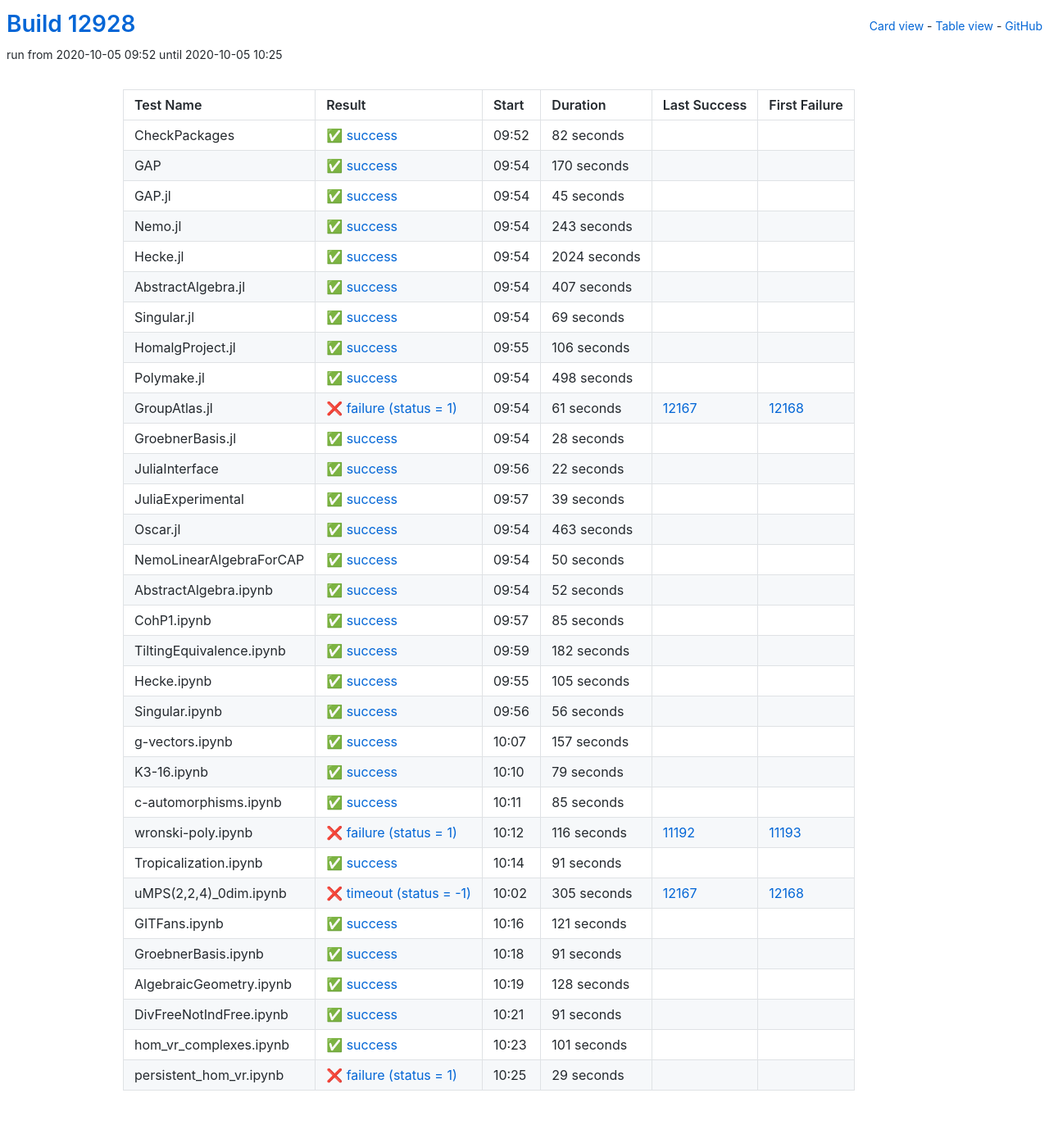
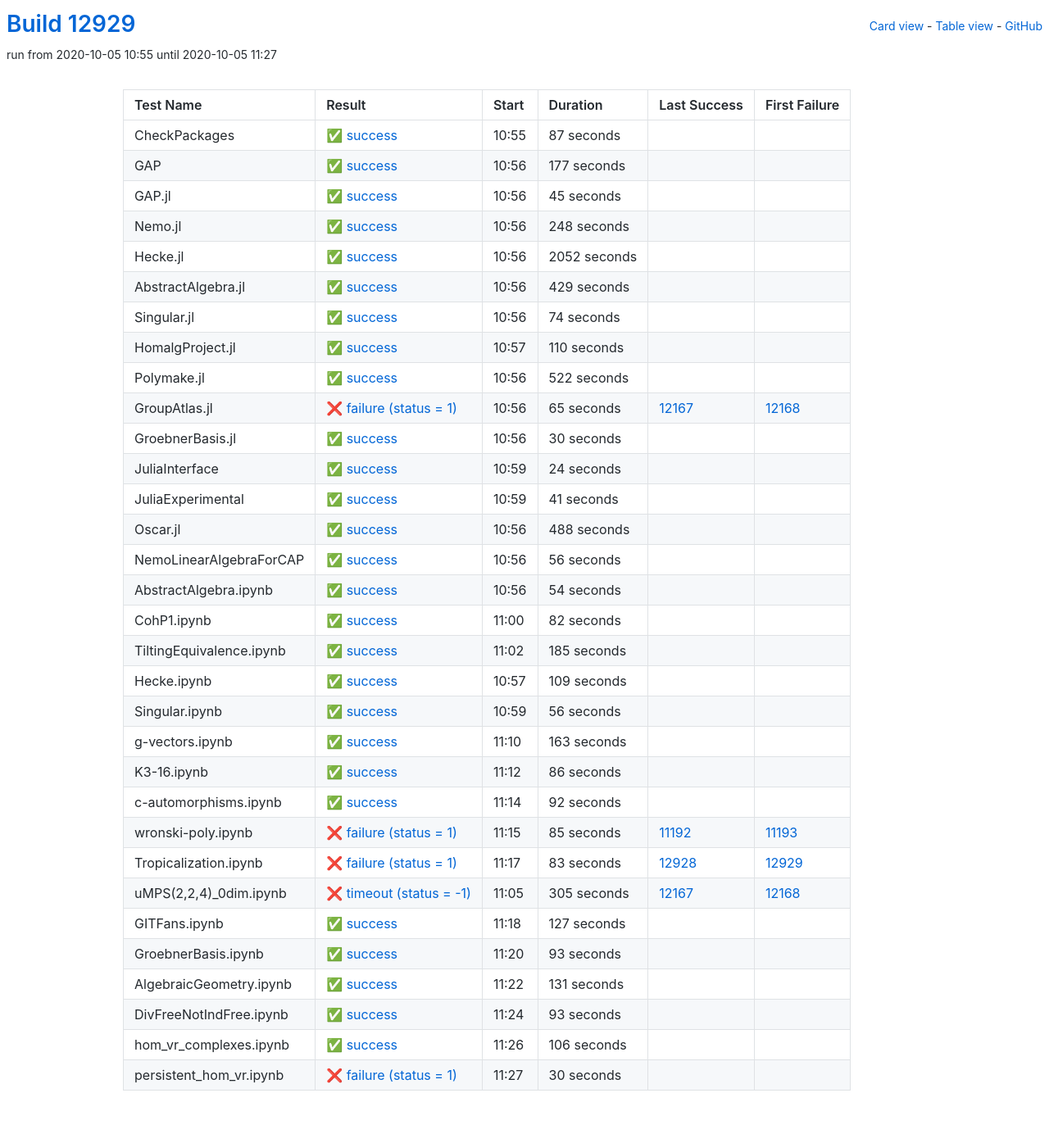
Before and after one commit to oscar-system/oscar-ci-status, a Jekyll site: the page built from table.html, in a window 1280 px wide. Shown: the whole page at 82% size. Built offline with Jekyll 4.4.1, drawn with Linux system fonts in a browser that asks for light colours.

Commit message:
Build #12929

```diff
--- a/_data/ci.yml
+++ b/_data/ci.yml
@@ -1,6 +1,6 @@
 ---
-build: 12928
-build_url: https://oscarci.mathematik.uni-kl.de/job/oscar/12928/
+build: 12929
+build_url: https://oscarci.mathematik.uni-kl.de/job/oscar/12929/
 job: oscar
 organization: oscar-system
 repo: oscar-ci-status
@@ -8,32 +8,32 @@
 tests:
 - name: CheckPackages
   id: checkpackages
-  log: https://oscarci.mathematik.uni-kl.de/job/oscar/12928/artifact/logs/build-12928/CheckPackages.log
-  start: 2020-10-05 09:52
+  log: https://oscarci.mathematik.uni-kl.de/job/oscar/12929/artifact/logs/build-12929/CheckPackages.log
+  start: 2020-10-05 10:55
   success: true
   exitcode: 0
   status: success
-  duration: 82
+  duration: 87
   last_success: false
   last_success_url:
   first_failure: false
   first_failure_url:
 - name: GAP
   id: gap
-  log: https://oscarci.mathematik.uni-kl.de/job/oscar/12928/artifact/logs/build-12928/GAP.log
-  start: 2020-10-05 09:54
+  log: https://oscarci.mathematik.uni-kl.de/job/oscar/12929/artifact/logs/build-12929/GAP.log
+  start: 2020-10-05 10:56
   success: true
   exitcode: 0
   status: success
-  duration: 170
+  duration: 177
   last_success: false
   last_success_url:
   first_failure: false
   first_failure_url:
 - name: GAP.jl
   id: gap-jl
-  log: https://oscarci.mathematik.uni-kl.de/job/oscar/12928/artifact/logs/build-12928/GAP.jl.log
-  start: 2020-10-05 09:54
+  log: https://oscarci.mathematik.uni-kl.de/job/oscar/12929/artifact/logs/build-12929/GAP.jl.log
+  start: 2020-10-05 10:56
   success: true
   exitcode: 0
   status: success
@@ -44,200 +44,200 @@
   first_failure_url:
 - name: Nemo.jl
   id: nemo-jl
-  log: https://oscarci.mathematik.uni-kl.de/job/oscar/12928/artifact/logs/build-12928/Nemo.jl.log
-  start: 2020-10-05 09:54
+  log: https://oscarci.mathematik.uni-kl.de/job/oscar/12929/artifact/logs/build-12929/Nemo.jl.log
+  start: 2020-10-05 10:56
   success: true
   exitcode: 0
   status: success
-  duration: 243
+  duration: 248
   last_success: false
   last_success_url:
   first_failure: false
   first_failure_url:
 - name: Hecke.jl
   id: hecke-jl
-  log: https://oscarci.mathematik.uni-kl.de/job/oscar/12928/artifact/logs/build-12928/Hecke.jl.log
-  start: 2020-10-05 09:54
+  log: https://oscarci.mathematik.uni-kl.de/job/oscar/12929/artifact/logs/build-12929/Hecke.jl.log
+  start: 2020-10-05 10:56
   success: true
   exitcode: 0
   status: success
-  duration: 2024
+  duration: 2052
   last_success: false
   last_success_url:
   first_failure: false
   first_failure_url:
 - name: AbstractAlgebra.jl
   id: abstractalgebra-jl
-  log: https://oscarci.mathematik.uni-kl.de/job/oscar/12928/artifact/logs/build-12928/AbstractAlgebra.jl.log
-  start: 2020-10-05 09:54
+  log: https://oscarci.mathematik.uni-kl.de/job/oscar/12929/artifact/logs/build-12929/AbstractAlgebra.jl.log
+  start: 2020-10-05 10:56
   success: true
   exitcode: 0
   status: success
-  duration: 407
+  duration: 429
   last_success: false
   last_success_url:
   first_failure: false
   first_failure_url:
 - name: Singular.jl
   id: singular-jl
-  log: https://oscarci.mathematik.uni-kl.de/job/oscar/12928/artifact/logs/build-12928/Singular.jl.log
-  start: 2020-10-05 09:54
+  log: https://oscarci.mathematik.uni-kl.de/job/oscar/12929/artifact/logs/build-12929/Singular.jl.log
+  start: 2020-10-05 10:56
   success: true
   exitcode: 0
   status: success
-  duration: 69
+  duration: 74
   last_success: false
   last_success_url:
   first_failure: false
   first_failure_url:
 - name: HomalgProject.jl
   id: homalgproject-jl
-  log: https://oscarci.mathematik.uni-kl.de/job/oscar/12928/artifact/logs/build-12928/HomalgProject.jl.log
-  start: 2020-10-05 09:55
+  log: https://oscarci.mathematik.uni-kl.de/job/oscar/12929/artifact/logs/build-12929/HomalgProject.jl.log
+  start: 2020-10-05 10:57
   success: true
   exitcode: 0
   status: success
-  duration: 106
+  duration: 110
   last_success: false
   last_success_url:
   first_failure: false
   first_failure_url:
 - name: Polymake.jl
   id: polymake-jl
-  log: https://oscarci.mathematik.uni-kl.de/job/oscar/12928/artifact/logs/build-12928/Polymake.jl.log
-  start: 2020-10-05 09:54
+  log: https://oscarci.mathematik.uni-kl.de/job/oscar/12929/artifact/logs/build-12929/Polymake.jl.log
+  start: 2020-10-05 10:56
   success: true
   exitcode: 0
   status: success
-  duration: 498
+  duration: 522
   last_success: false
   last_success_url:
   first_failure: false
   first_failure_url:
 - name: GroupAtlas.jl
   id: groupatlas-jl
-  log: https://oscarci.mathematik.uni-kl.de/job/oscar/12928/artifact/logs/build-12928/GroupAtlas.jl.log
-  start: 2020-10-05 09:54
+  log: https://oscarci.mathematik.uni-kl.de/job/oscar/12929/artifact/logs/build-12929/GroupAtlas.jl.log
+  start: 2020-10-05 10:56
   success: false
   exitcode: 1
   status: failure
-  duration: 61
+  duration: 65
   last_success: 12167
   last_success_url: https://oscarci.mathematik.uni-kl.de/job/oscar/12167/
   first_failure: 12168
   first_failure_url: https://oscarci.mathematik.uni-kl.de/job/oscar/12168/
 - name: GroebnerBasis.jl
   id: groebnerbasis-jl
-  log: https://oscarci.mathematik.uni-kl.de/job/oscar/12928/artifact/logs/build-12928/GroebnerBasis.jl.log
-  start: 2020-10-05 09:54
+  log: https://oscarci.mathematik.uni-kl.de/job/oscar/12929/artifact/logs/build-12929/GroebnerBasis.jl.log
+  start: 2020-10-05 10:56
   success: true
   exitcode: 0
   status: success
-  duration: 28
+  duration: 30
   last_success: false
   last_success_url:
   first_failure: false
   first_failure_url:
 - name: JuliaInterface
   id: juliainterface
-  log: https://oscarci.mathematik.uni-kl.de/job/oscar/12928/artifact/logs/build-12928/JuliaInterface.log
-  start: 2020-10-05 09:56
+  log: https://oscarci.mathematik.uni-kl.de/job/oscar/12929/artifact/logs/build-12929/JuliaInterface.log
+  start: 2020-10-05 10:59
   success: true
   exitcode: 0
   status: success
-  duration: 22
+  duration: 24
   last_success: false
   last_success_url:
   first_failure: false
   first_failure_url:
 - name: JuliaExperimental
   id: juliaexperimental
-  log: https://oscarci.mathematik.uni-kl.de/job/oscar/12928/artifact/logs/build-12928/JuliaExperimental.log
-  start: 2020-10-05 09:57
+  log: https://oscarci.mathematik.uni-kl.de/job/oscar/12929/artifact/logs/build-12929/JuliaExperimental.log
+  start: 2020-10-05 10:59
   success: true
   exitcode: 0
   status: success
-  duration: 39
+  duration: 41
   last_success: false
   last_success_url:
   first_failure: false
   first_failure_url:
 - name: Oscar.jl
   id: oscar-jl
-  log: https://oscarci.mathematik.uni-kl.de/job/oscar/12928/artifact/logs/build-12928/Oscar.jl.log
-  start: 2020-10-05 09:54
+  log: https://oscarci.mathematik.uni-kl.de/job/oscar/12929/artifact/logs/build-12929/Oscar.jl.log
+  start: 2020-10-05 10:56
   success: true
   exitcode: 0
   status: success
-  duration: 463
+  duration: 488
   last_success: false
   last_success_url:
   first_failure: false
   first_failure_url:
 - name: NemoLinearAlgebraForCAP
   id: nemolinearalgebraforcap
-  log: https://oscarci.mathematik.uni-kl.de/job/oscar/12928/artifact/logs/build-12928/NemoLinearAlgebraForCAP.log
-  start: 2020-10-05 09:54
+  log: https://oscarci.mathematik.uni-kl.de/job/oscar/12929/artifact/logs/build-12929/NemoLinearAlgebraForCAP.log
+  start: 2020-10-05 10:56
   success: true
   exitcode: 0
   status: success
-  duration: 50
+  duration: 56
   last_success: false
   last_success_url:
   first_failure: false
   first_failure_url:
 - name: AbstractAlgebra.ipynb
   id: abstractalgebra-ipynb
-  log: https://oscarci.mathematik.uni-kl.de/job/oscar/12928/artifact/logs/build-12928/AbstractAlgebra.ipynb.log
-  start: 2020-10-05 09:54
+  log: https://oscarci.mathematik.uni-kl.de/job/oscar/12929/artifact/logs/build-12929/AbstractAlgebra.ipynb.log
+  start: 2020-10-05 10:56
   success: true
   exitcode: 0
   status: success
-  duration: 52
+  duration: 54
   last_success: false
   last_success_url:
   first_failure: false
   first_failure_url:
 - name: CohP1.ipynb
   id: cohp1-ipynb
-  log: https://oscarci.mathematik.uni-kl.de/job/oscar/12928/artifact/logs/build-12928/CohP1.ipynb.log
-  start: 2020-10-05 09:57
+  log: https://oscarci.mathematik.uni-kl.de/job/oscar/12929/artifact/logs/build-12929/CohP1.ipynb.log
+  start: 2020-10-05 11:00
   success: true
   exitcode: 0
   status: success
-  duration: 85
+  duration: 82
   last_success: false
   last_success_url:
   first_failure: false
   first_failure_url:
 - name: TiltingEquivalence.ipynb
   id: tiltingequivalence-ipynb
-  log: https://oscarci.mathematik.uni-kl.de/job/oscar/12928/artifact/logs/build-12928/TiltingEquivalence.ipynb.log
-  start: 2020-10-05 09:59
+  log: https://oscarci.mathematik.uni-kl.de/job/oscar/12929/artifact/logs/build-12929/TiltingEquivalence.ipynb.log
+  start: 2020-10-05 11:02
   success: true
   exitcode: 0
   status: success
-  duration: 182
+  duration: 185
   last_success: false
   last_success_url:
   first_failure: false
   first_failure_url:
 - name: Hecke.ipynb
   id: hecke-ipynb
-  log: https://oscarci.mathematik.uni-kl.de/job/oscar/12928/artifact/logs/build-12928/Hecke.ipynb.log
-  start: 2020-10-05 09:55
+  log: https://oscarci.mathematik.uni-kl.de/job/oscar/12929/artifact/logs/build-12929/Hecke.ipynb.log
+  start: 2020-10-05 10:57
   success: true
   exitcode: 0
   status: success
-  duration: 105
+  duration: 109
   last_success: false
   last_success_url:
   first_failure: false
   first_failure_url:
 - name: Singular.ipynb
   id: singular-ipynb
-  log: https://oscarci.mathematik.uni-kl.de/job/oscar/12928/artifact/logs/build-12928/Singular.ipynb.log
-  start: 2020-10-05 09:56
+  log: https://oscarci.mathematik.uni-kl.de/job/oscar/12929/artifact/logs/build-12929/Singular.ipynb.log
+  start: 2020-10-05 10:59
   success: true
   exitcode: 0
   status: success
@@ -248,68 +248,68 @@
   first_failure_url:
 - name: g-vectors.ipynb
   id: g-vectors-ipynb
-  log: https://oscarci.mathematik.uni-kl.de/job/oscar/12928/artifact/logs/build-12928/g-vectors.ipynb.log
-  start: 2020-10-05 10:07
+  log: https://oscarci.mathematik.uni-kl.de/job/oscar/12929/artifact/logs/build-12929/g-vectors.ipynb.log
+  start: 2020-10-05 11:10
   success: true
   exitcode: 0
   status: success
-  duration: 157
+  duration: 163
   last_success: false
   last_success_url:
   first_failure: false
   first_failure_url:
 - name: K3-16.ipynb
   id: k3-16-ipynb
-  log: https://oscarci.mathematik.uni-kl.de/job/oscar/12928/artifact/logs/build-12928/K3-16.ipynb.log
-  start: 2020-10-05 10:10
+  log: https://oscarci.mathematik.uni-kl.de/job/oscar/12929/artifact/logs/build-12929/K3-16.ipynb.log
+  start: 2020-10-05 11:12
   success: true
   exitcode: 0
   status: success
-  duration: 79
+  duration: 86
   last_success: false
   last_success_url:
   first_failure: false
   first_failure_url:
 - name: c-automorphisms.ipynb
   id: c-automorphisms-ipynb
-  log: https://oscarci.mathematik.uni-kl.de/job/oscar/12928/artifact/logs/build-12928/c-automorphisms.ipynb.log
-  start: 2020-10-05 10:11
+  log: https://oscarci.mathematik.uni-kl.de/job/oscar/12929/artifact/logs/build-12929/c-automorphisms.ipynb.log
+  start: 2020-10-05 11:14
   success: true
   exitcode: 0
   status: success
-  duration: 85
+  duration: 92
   last_success: false
   last_success_url:
   first_failure: false
   first_failure_url:
 - name: wronski-poly.ipynb
   id: wronski-poly-ipynb
-  log: https://oscarci.mathematik.uni-kl.de/job/oscar/12928/artifact/logs/build-12928/wronski-poly.ipynb.log
-  start: 2020-10-05 10:12
+  log: https://oscarci.mathematik.uni-kl.de/job/oscar/12929/artifact/logs/build-12929/wronski-poly.ipynb.log
+  start: 2020-10-05 11:15
   success: false
   exitcode: 1
   status: failure
-  duration: 116
+  duration: 85
   last_success: 11192
   last_success_url: https://oscarci.mathematik.uni-kl.de/job/oscar/11192/
   first_failure: 11193
   first_failure_url: https://oscarci.mathematik.uni-kl.de/job/oscar/11193/
 - name: Tropicalization.ipynb
   id: tropicalization-ipynb
-  log: https://oscarci.mathematik.uni-kl.de/job/oscar/12928/artifact/logs/build-12928/Tropicalization.ipynb.log
-  start: 2020-10-05 10:14
-  success: true
-  exitcode: 0
-  status: success
-  duration: 91
-  last_success: false
-  last_success_url:
-  first_failure: false
-  first_failure_url:
+  log: https://oscarci.mathematik.uni-kl.de/job/oscar/12929/artifact/logs/build-12929/Tropicalization.ipynb.log
+  start: 2020-10-05 11:17
+  success: false
+  exitcode: 1
+  status: failure
+  duration: 83
+  last_success: 12928
+  last_success_url: https://oscarci.mathematik.uni-kl.de/job/oscar/12928/
+  first_failure: 12929
+  first_failure_url: https://oscarci.mathematik.uni-kl.de/job/oscar/12929/
 - name: uMPS(2,2,4)_0dim.ipynb
   id: umps-2-2-4-0dim-ipynb
-  log: https://oscarci.mathematik.uni-kl.de/job/oscar/12928/artifact/logs/build-12928/uMPS-2-2-4-_0dim.ipynb.log
-  start: 2020-10-05 10:02
+  log: https://oscarci.mathematik.uni-kl.de/job/oscar/12929/artifact/logs/build-12929/uMPS-2-2-4-_0dim.ipynb.log
+  start: 2020-10-05 11:05
   success: false
   exitcode: -1
   status: timeout
@@ -320,72 +320,72 @@
   first_failure_url: https://oscarci.mathematik.uni-kl.de/job/oscar/12168/
 - name: GITFans.ipynb
   id: gitfans-ipynb
-  log: https://oscarci.mathematik.uni-kl.de/job/oscar/12928/artifact/logs/build-12928/GITFans.ipynb.log
-  start: 2020-10-05 10:16
+  log: https://oscarci.mathematik.uni-kl.de/job/oscar/12929/artifact/logs/build-12929/GITFans.ipynb.log
+  start: 2020-10-05 11:18
   success: true
   exitcode: 0
   status: success
-  duration: 121
+  duration: 127
   last_success: false
   last_success_url:
   first_failure: false
   first_failure_url:
 - name: GroebnerBasis.ipynb
   id: groebnerbasis-ipynb
-  log: https://oscarci.mathematik.uni-kl.de/job/oscar/12928/artifact/logs/build-12928/GroebnerBasis.ipynb.log
-  start: 2020-10-05 10:18
+  log: https://oscarci.mathematik.uni-kl.de/job/oscar/12929/artifact/logs/build-12929/GroebnerBasis.ipynb.log
+  start: 2020-10-05 11:20
   success: true
   exitcode: 0
   status: success
-  duration: 91
+  duration: 93
   last_success: false
   last_success_url:
   first_failure: false
   first_failure_url:
 - name: AlgebraicGeometry.ipynb
   id: algebraicgeometry-ipynb
-  log: https://oscarci.mathematik.uni-kl.de/job/oscar/12928/artifact/logs/build-12928/AlgebraicGeometry.ipynb.log
-  start: 2020-10-05 10:19
+  log: https://oscarci.mathematik.uni-kl.de/job/oscar/12929/artifact/logs/build-12929/AlgebraicGeometry.ipynb.log
+  start: 2020-10-05 11:22
   success: true
   exitcode: 0
   status: success
-  duration: 128
+  duration: 131
   last_success: false
   last_success_url:
   first_failure: false
   first_failure_url:
 - name: DivFreeNotIndFree.ipynb
   id: divfreenotindfree-ipynb
-  log: https://oscarci.mathematik.uni-kl.de/job/oscar/12928/artifact/logs/build-12928/DivFreeNotIndFree.ipynb.log
-  start: 2020-10-05 10:21
+  log: https://oscarci.mathematik.uni-kl.de/job/oscar/12929/artifact/logs/build-12929/DivFreeNotIndFree.ipynb.log
+  start: 2020-10-05 11:24
   success: true
   exitcode: 0
   status: success
-  duration: 91
+  duration: 93
   last_success: false
   last_success_url:
   first_failure: false
   first_failure_url:
 - name: hom_vr_complexes.ipynb
   id: hom-vr-complexes-ipynb
-  log: https://oscarci.mathematik.uni-kl.de/job/oscar/12928/artifact/logs/build-12928/hom_vr_complexes.ipynb.log
-  start: 2020-10-05 10:23
+  log: https://oscarci.mathematik.uni-kl.de/job/oscar/12929/artifact/logs/build-12929/hom_vr_complexes.ipynb.log
+  start: 2020-10-05 11:26
   success: true
   exitcode: 0
   status: success
-  duration: 101
+  duration: 106
   last_success: false
   last_success_url:
   first_failure: false
   first_failure_url:
 - name: persistent_hom_vr.ipynb
   id: persistent-hom-vr-ipynb
-  log: https://oscarci.mathematik.uni-kl.de/job/oscar/12928/artifact/logs/build-12928/persistent_hom_vr.ipynb.log
-  start: 2020-10-05 10:25
+  log: https://oscarci.mathematik.uni-kl.de/job/oscar/12929/artifact/logs/build-12929/persistent_hom_vr.ipynb.log
+  start: 2020-10-05 11:27
   success: false
   exitcode: 1
   status: failure
-  duration: 29
+  duration: 30
   last_success: false
   last_success_url:
   first_failure: false
```
Also changed, not shown: README.md.
